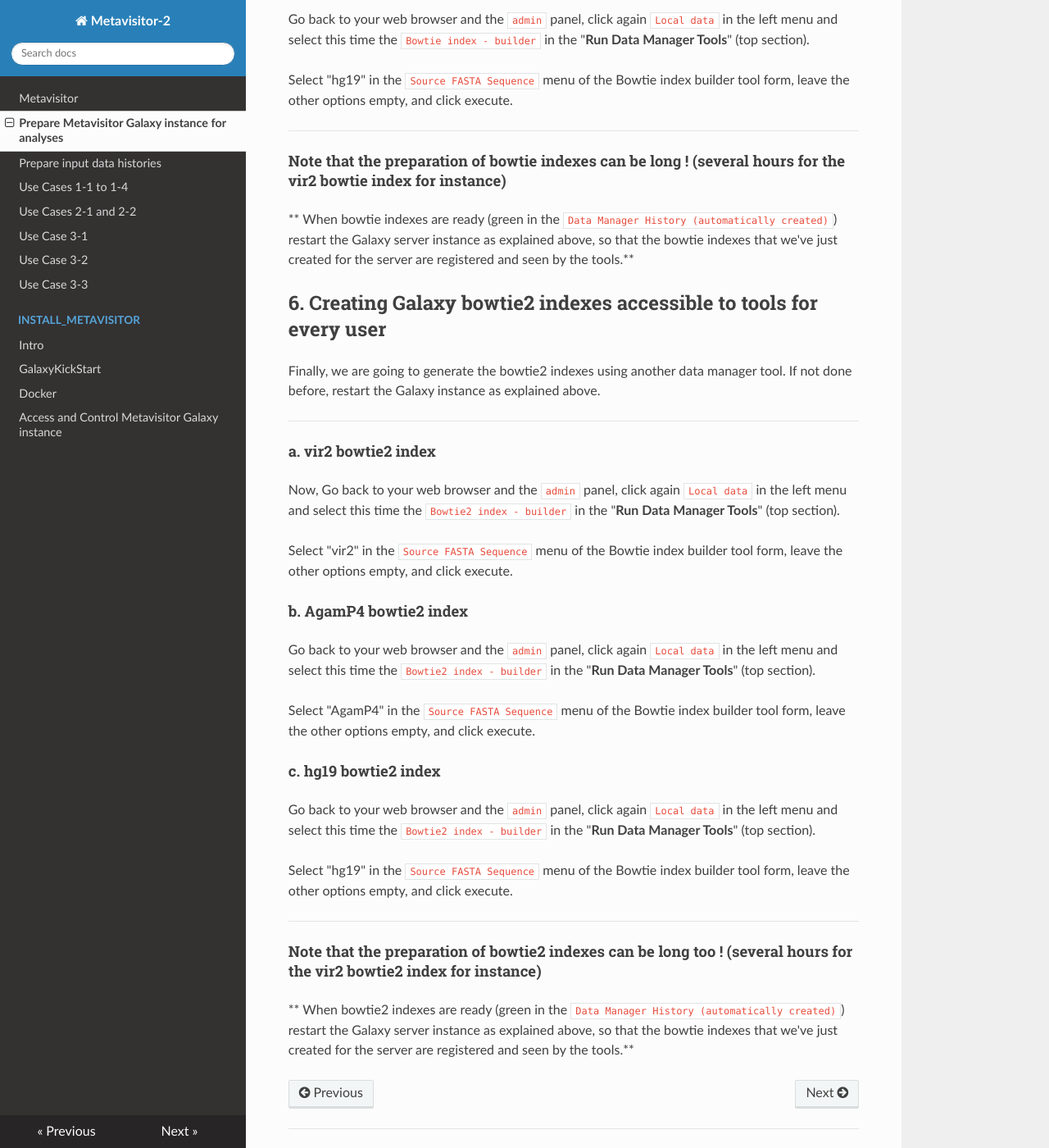
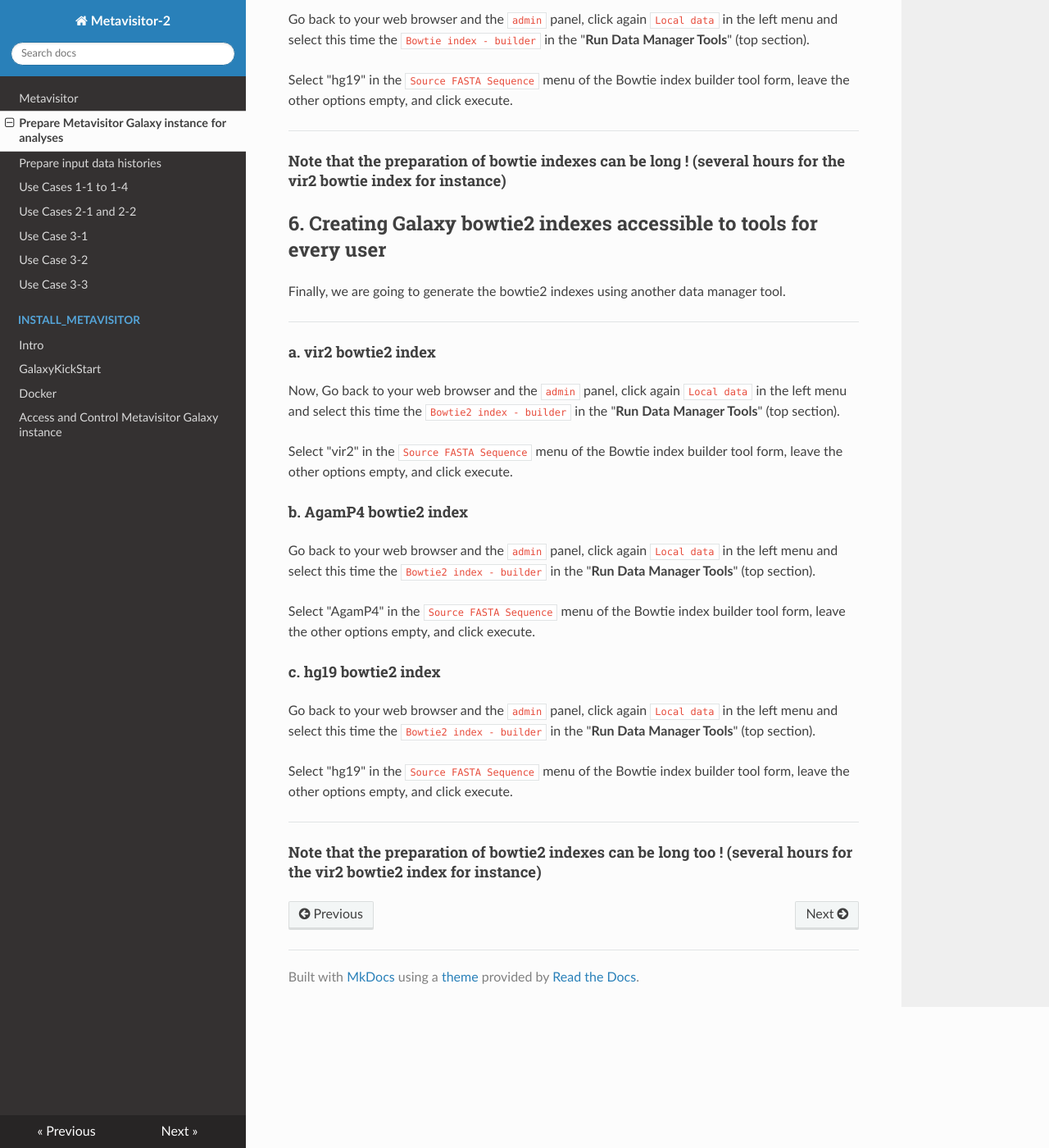
Before and after one commit to ARTbio/metavisitor, an MkDocs documentation site: the page built from docs/metavisitor_configure_references.md, in a window 1280 px wide and 1400 px high, scrolled down 4189 px. Shown: the whole window at 82% size. Built offline with MkDocs 1.6.1, drawn with Linux system fonts in a browser that asks for light colours; nearby versions of some CDN libraries; old or Windows-style settings are respelled for this version of MkDocs.

Commit message:
No need to restart galaxy

```diff
--- a/docs/metavisitor_configure_references.md
+++ b/docs/metavisitor_configure_references.md
@@ -119,12 +119,8 @@
 ----
 #### Note that the preparation of bowtie indexes can be long ! (several hours for the vir2 bowtie index for instance)
 
-
-** When bowtie indexes are ready (green in the `Data Manager History (automatically created)`) restart the Galaxy server instance as explained above, so that the bowtie indexes that we've just created for the server are registered and seen by the tools.**
-
 ## 6. Creating Galaxy bowtie2 indexes accessible to tools for every user
 Finally, we are going to generate the bowtie2 indexes using another data manager tool.
-If not done before, restart the Galaxy instance as explained above.
 
 ----
 #### a. vir2 bowtie2 index
@@ -144,6 +140,3 @@
 
 ----
 #### Note that the preparation of bowtie2 indexes can be long too ! (several hours for the vir2 bowtie2 index for instance)
-
-
-** When bowtie2 indexes are ready (green in the `Data Manager History (automatically created)`) restart the Galaxy server instance as explained above, so that the bowtie indexes that we've just created for the server are registered and seen by the tools.**
```
